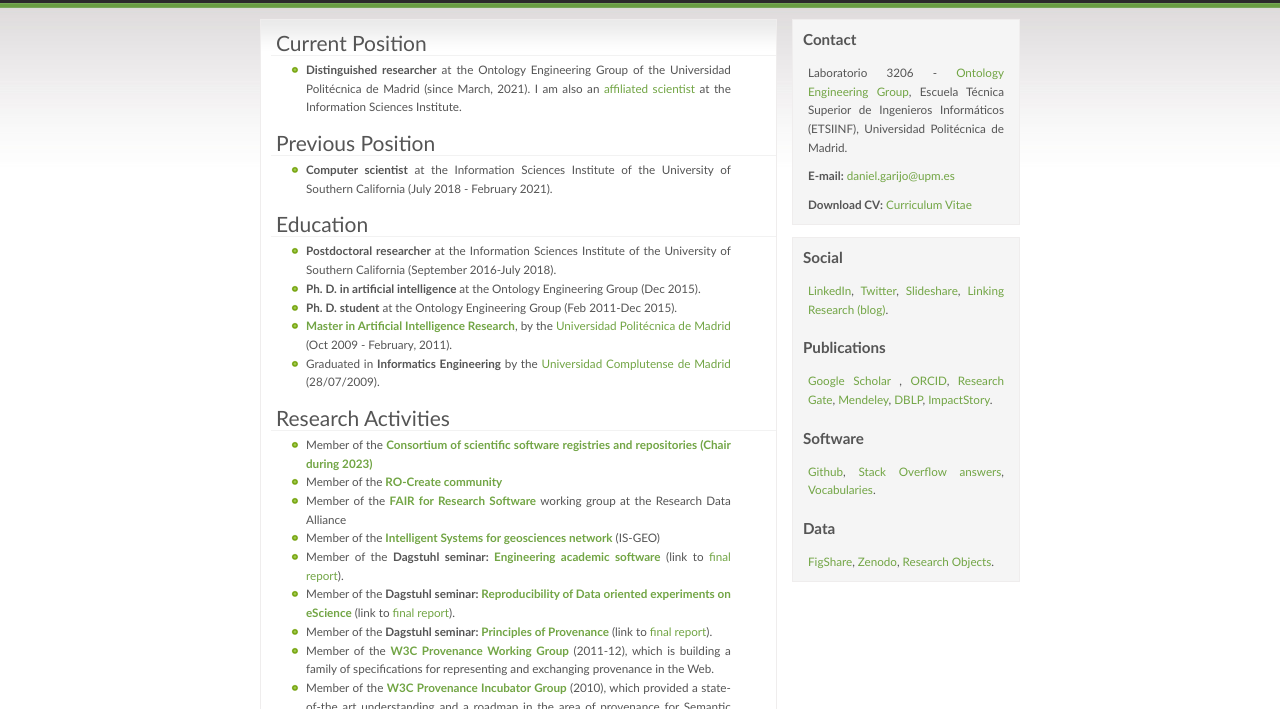
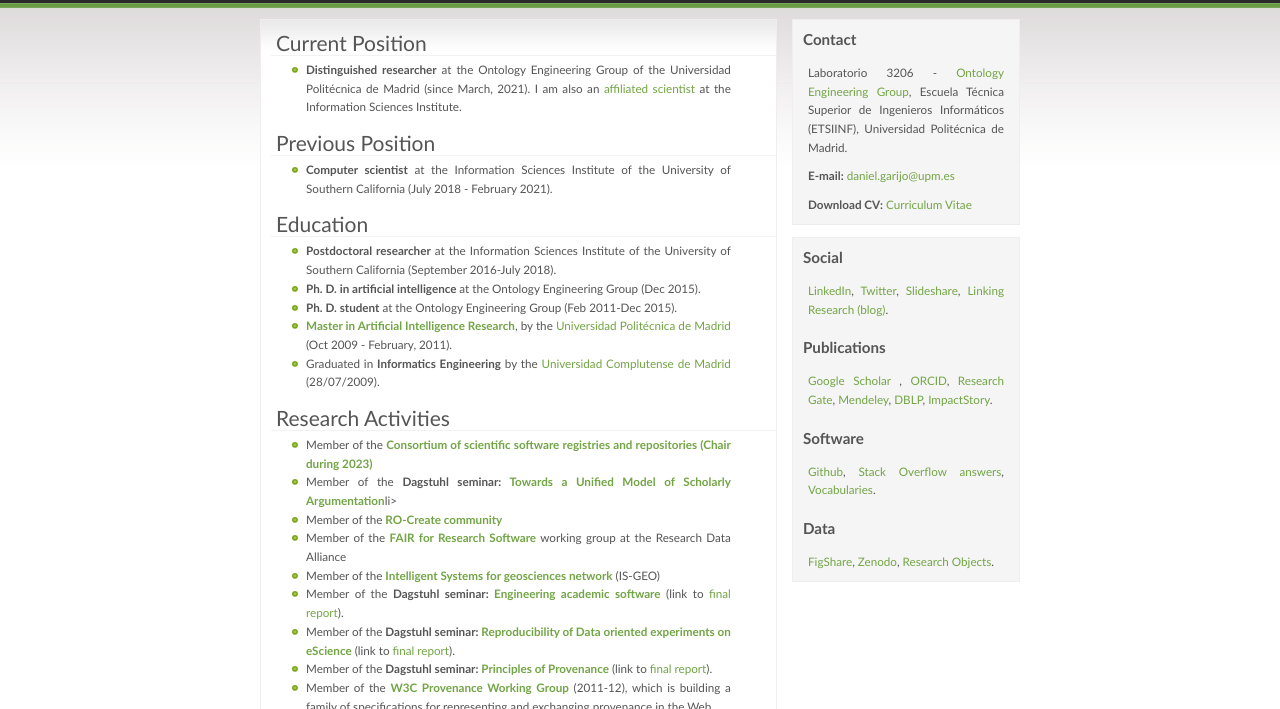
Before and after one commit to dgarijo/me, a plain HTML site: page biography.html in a window 1280 px wide. Shown: the part 91-800 px from the top of the page. Drawn offline with Linux system fonts and the light colour scheme.

Commit message:
update cv

```diff
--- a/biography.html
+++ b/biography.html
@@ -99,7 +99,8 @@
 
 				<h1>Current Position</h1>
 				<ul>
-					<li> <strong>Distinguished researcher</strong> at the Ontology Engineering Group of the Universidad Politécnica de Madrid (since March, 2021). I am also an <a href="https://www.isi.edu/affiliated-faculty-scientists/">affiliated scientist</a> at the Information Sciences Institute.</li>
+					<li> <strong>Distinguished researcher</strong> at the Ontology Engineering Group of the Universidad Politécnica de Madrid (since March, 2021).
+            I am also an <a href="https://www.isi.edu/affiliated-faculty-scientists/">affiliated scientist</a> at the Information Sciences Institute.</li>
 				</ul>
 
         <h1>Previous Position</h1>
@@ -123,12 +124,13 @@
 				<h1>Research Activities</h1>
 				<ul>
           <li>Member of the <strong><a href="https://scicodes.net/participants/">Consortium of scientific software registries and repositories (Chair during 2023)</a></strong></li>
+          <li>Member of the <strong>Dagstuhl seminar: <a href="https://www.dagstuhl.de/en/seminars/seminar-calendar/seminar-details/22432">Towards a Unified Model of Scholarly Argumentation</a></strong>li>
           <li>Member of the <strong><a href="https://www.researchobject.org/ro-crate/community.html">RO-Create community</a></strong></li>
           <li>Member of the <strong><a href="https://www.rd-alliance.org/groups/fair-research-software-fair4rs-wg">FAIR for Research Software</a></strong> working group at the Research Data Alliance
           <li>Member of the <strong><a href="http://is-geo.org/">Intelligent Systems for geosciences network</a></strong> (IS-GEO)</li>
-  				<li>Member of the <strong>Dagstuhl seminar: <a href="http://www.dagstuhl.de/de/programm/kalender/semhp/?semnr=16252">Engineering academic software</a></strong> (link to <a href="https://github.com/DagstuhlEAS/draft-report">final report</a>).</li>
+  				<li>Member of the <strong>Dagstuhl seminar: <a href="https://www.dagstuhl.de/de/programm/kalender/semhp/?semnr=16252">Engineering academic software</a></strong> (link to <a href="https://github.com/DagstuhlEAS/draft-report">final report</a>).</li>
   				<li>Member of the <strong>Dagstuhl seminar: <a href="https://www.dagstuhl.de/en/program/calendar/semhp/?semnr=16041">Reproducibility of Data oriented experiments on eScience</a></strong> (link to <a href="http://drops.dagstuhl.de/opus/volltexte/2016/5817/">final report</a>).</li>
-  				<li>Member of the <strong>Dagstuhl seminar: <a href="http://www.dagstuhl.de/de/programm/kalender/semhp/?semnr=12091">Principles
+  				<li>Member of the <strong>Dagstuhl seminar: <a href="https://www.dagstuhl.de/de/programm/kalender/semhp/?semnr=12091">Principles
   				of Provenance</a></strong> (link to <a href="http://drops.dagstuhl.de/opus/volltexte/2012/3507/">final report</a>).</li>
 
   				<li>Member of the <strong><a href="http://www.w3.org/2011/prov/wiki/Main_Page">W3C Provenance Working Group</a></strong> (2011-12), which
```
